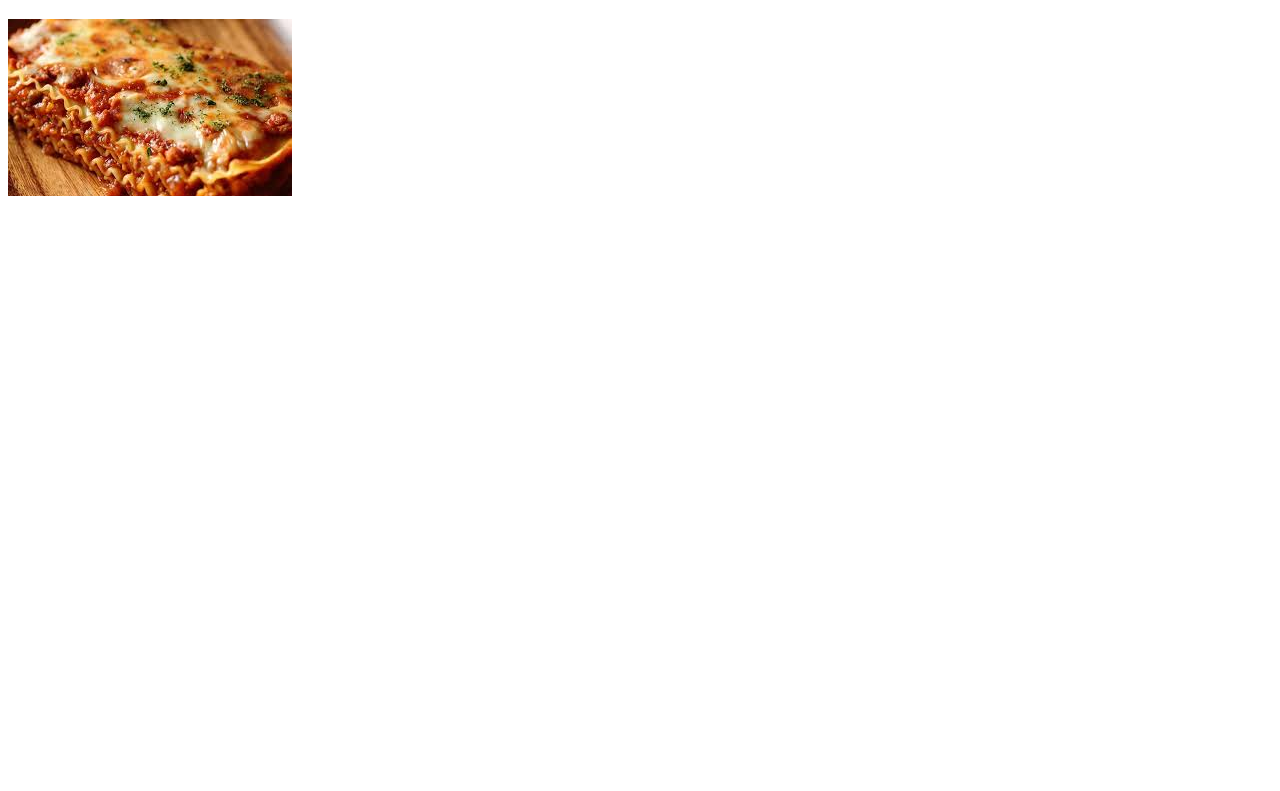
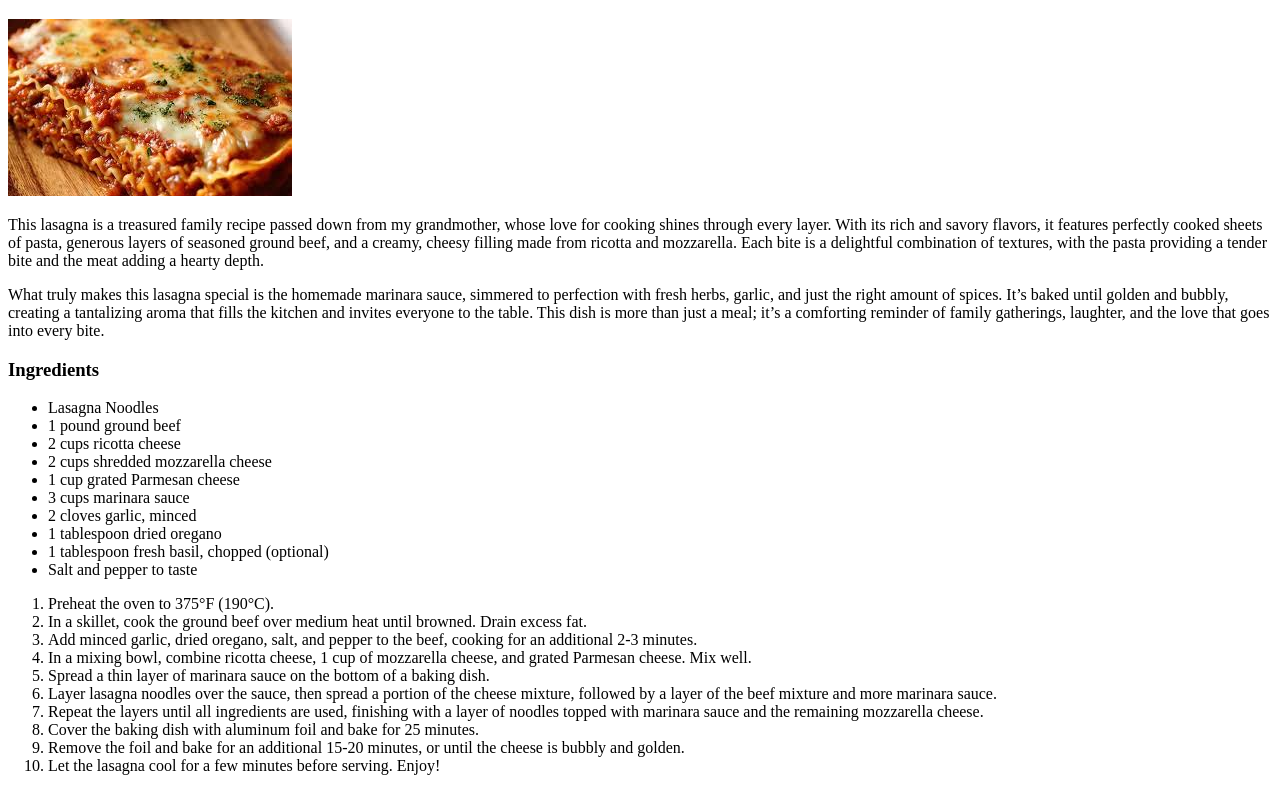
Before and after one commit to colteracodes/odin-recipes2, a plain HTML site: page recipes/lasagna.html in a window 1280 px wide. Shown: the part 61-852 px from the top of the page. Before the commit the page ends 800 px from the top, so only its background shows below. Drawn offline with Linux system fonts and the light colour scheme.

Commit message:
updating lasagna recipe

```diff
--- a/recipes/lasagna.html
+++ b/recipes/lasagna.html
@@ -8,6 +8,33 @@
 <body>
     <h1>Lasagna</h1>
     <img src="images/lasagna.jpeg" alt="This is a picture of a delicious plate of lasagna." />
+<p>This lasagna is a treasured family recipe passed down from my grandmother, whose love for cooking shines through every layer. With its rich and savory flavors, it features perfectly cooked sheets of pasta, generous layers of seasoned ground beef, and a creamy, cheesy filling made from ricotta and mozzarella. Each bite is a delightful combination of textures, with the pasta providing a tender bite and the meat adding a hearty depth. </p>
 
+  <p>  What truly makes this lasagna special is the homemade marinara sauce, simmered to perfection with fresh herbs, garlic, and just the right amount of spices. It’s baked until golden and bubbly, creating a tantalizing aroma that fills the kitchen and invites everyone to the table. This dish is more than just a meal; it’s a comforting reminder of family gatherings, laughter, and the love that goes into every bite.</p>
+<h3>Ingredients</h3>
+<ul>
+    <li>Lasagna Noodles</li>
+     <li>1 pound ground beef</li>
+        <li>2 cups ricotta cheese</li>
+        <li>2 cups shredded mozzarella cheese</li>
+        <li>1 cup grated Parmesan cheese</li>
+        <li>3 cups marinara sauce</li>
+        <li>2 cloves garlic, minced</li>
+        <li>1 tablespoon dried oregano</li>
+        <li>1 tablespoon fresh basil, chopped (optional)</li>
+        <li>Salt and pepper to taste</li>
+    </ul>
+    <ol>
+        <li>Preheat the oven to 375°F (190°C).</li>
+        <li>In a skillet, cook the ground beef over medium heat until browned. Drain excess fat.</li>
+        <li>Add minced garlic, dried oregano, salt, and pepper to the beef, cooking for an additional 2-3 minutes.</li>
+        <li>In a mixing bowl, combine ricotta cheese, 1 cup of mozzarella cheese, and grated Parmesan cheese. Mix well.</li>
+        <li>Spread a thin layer of marinara sauce on the bottom of a baking dish.</li>
+        <li>Layer lasagna noodles over the sauce, then spread a portion of the cheese mixture, followed by a layer of the beef mixture and more marinara sauce.</li>
+        <li>Repeat the layers until all ingredients are used, finishing with a layer of noodles topped with marinara sauce and the remaining mozzarella cheese.</li>
+        <li>Cover the baking dish with aluminum foil and bake for 25 minutes.</li>
+        <li>Remove the foil and bake for an additional 15-20 minutes, or until the cheese is bubbly and golden.</li>
+        <li>Let the lasagna cool for a few minutes before serving. Enjoy!</li>
+    </ol>
 </body>
 </html>
```
